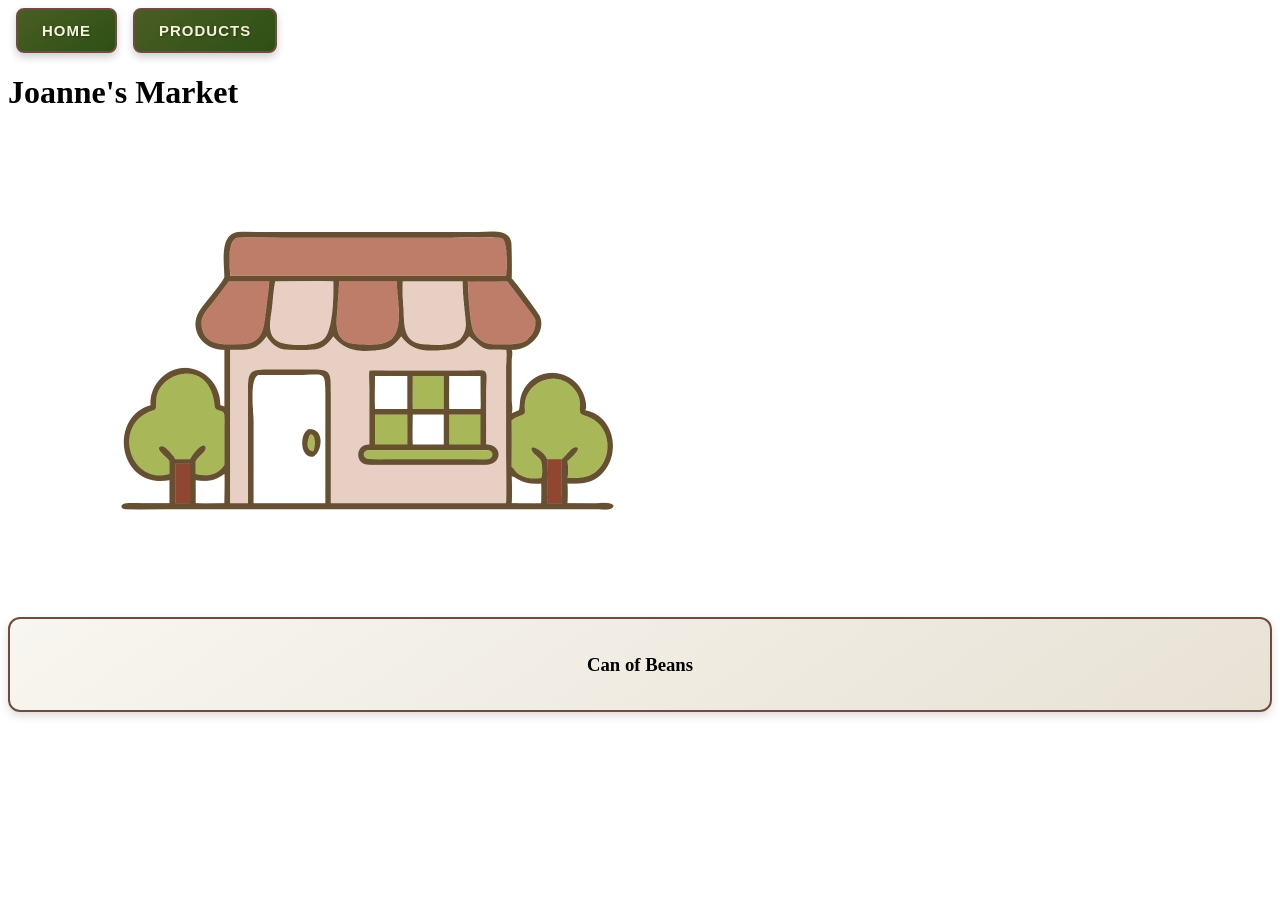
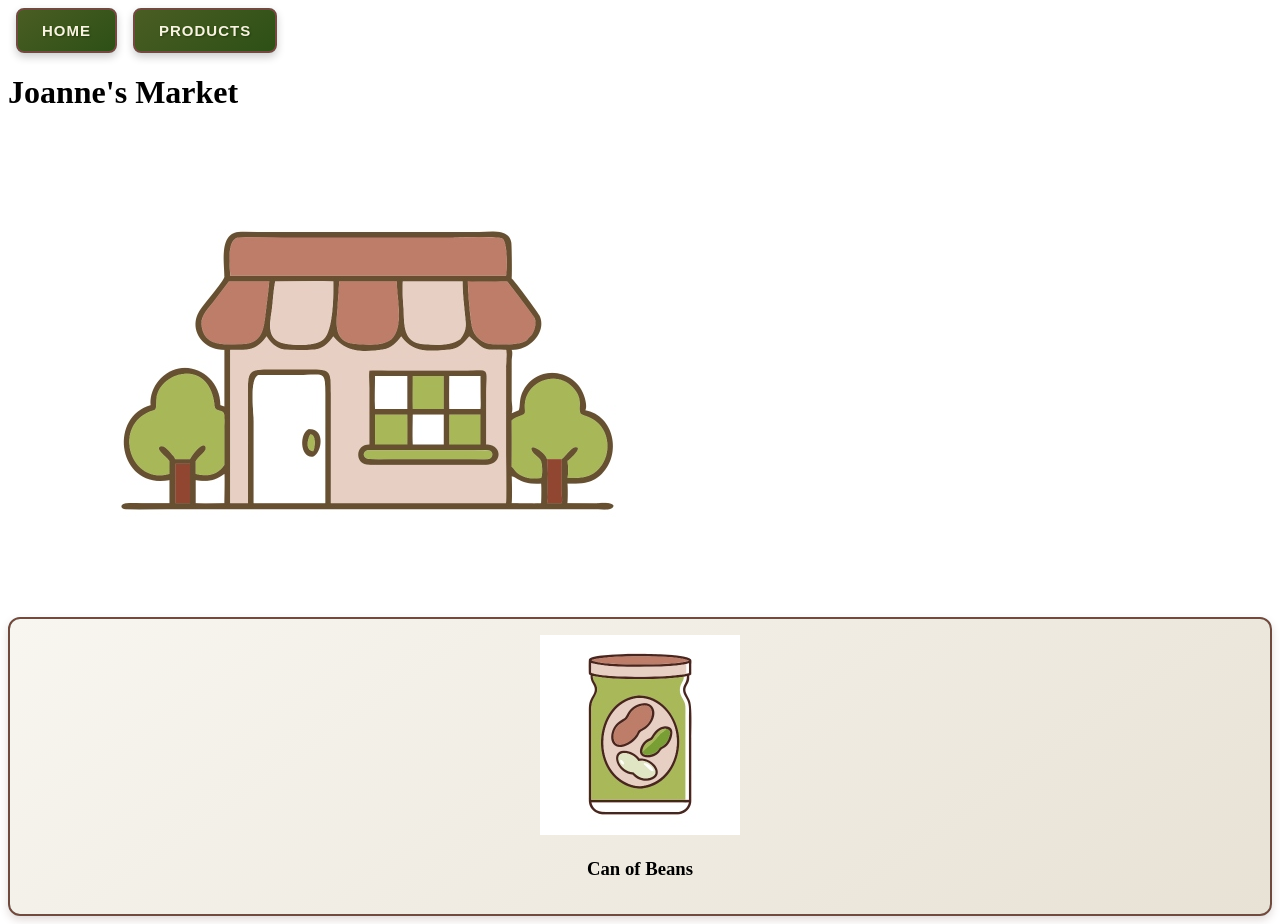
Before and after one commit to joanne-hoar/practice-session, an Angular app: page / in a window 1280 px wide. Before the commit the page ends 800 px from the top, so only its background shows below. Built offline with nearby package versions, Linux system fonts and the light colour scheme.

Commit message:
added an Interface for Product

```diff
--- a/src/app/product-card/product-card.html
+++ b/src/app/product-card/product-card.html
@@ -1,3 +1,4 @@
 <div class="product-card">
-<h3>{{ name }}</h3>
+    <img [src]="'assets/products/' + product.image" [alt]="product.name" />
+    <h3>{{ product.name }}</h3>
 </div>
--- a/src/app/product-card/product-card.ts
+++ b/src/app/product-card/product-card.ts
@@ -1,4 +1,5 @@
 import { Component, Input } from '@angular/core';
+import { Product } from '../product';
 
 @Component({
   selector: 'app-product-card',
@@ -9,6 +10,6 @@ import { Component, Input } from '@angular/core';
 
 export class ProductCard {
 
-  @Input() name!: String;
+  @Input() product!: Product;
 
 }
--- a/src/app/product-list/product-list.html
+++ b/src/app/product-list/product-list.html
@@ -1 +1 @@
-<app-product-card [name]="aProductName"></app-product-card>
+<app-product-card [product]="aProduct"></app-product-card>
--- a/src/app/product-list/product-list.ts
+++ b/src/app/product-list/product-list.ts
@@ -1,5 +1,6 @@
 import { Component } from '@angular/core';
 import { ProductCard } from '../product-card/product-card';
+import { Product } from '../product';
 
 @Component({
   selector: 'app-product-list',
@@ -8,5 +9,9 @@ import { ProductCard } from '../product-card/product-card';
   styleUrl: './product-list.css',
 })
 export class ProductList {
-  aProductName = "Can of Beans";
+  aProduct: Product = {
+    id: 1,
+    name: "Can of Beans",
+    image: "can-of-beans.jpg"
+  }
 }
--- /dev/null
+++ b/src/app/product.ts
@@ -0,0 +1,5 @@
+export interface Product {
+    id: Number;
+    name: string;
+    image: string;
+}
```
Also changed, not shown: public/assets/products/can-of-beans.jpg (added).
